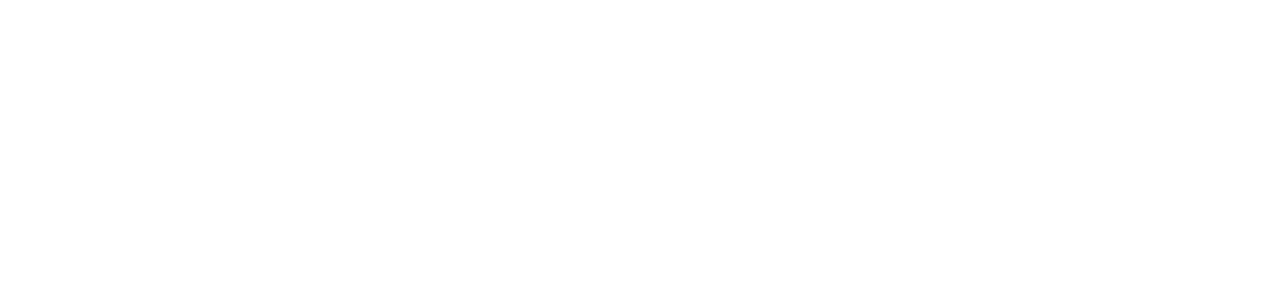
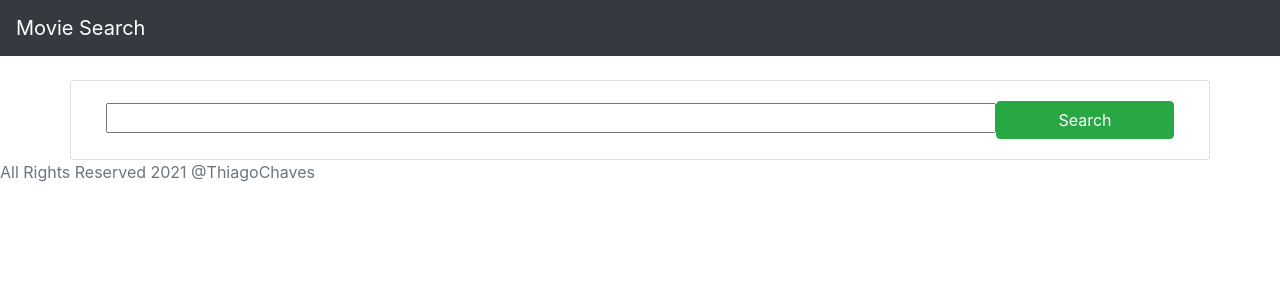
Before and after one commit to fthiagocdo/ftcia-moviessearch, a React (Create React App) app: page / in a window 1280 px wide. Shown: the top 300 px of the page. Built offline with nearby package versions, Linux system fonts and the light colour scheme.

Commit message:
Movie Search Component features added

```diff
--- a/src/App.js
+++ b/src/App.js
@@ -3,17 +3,21 @@
 import {BrowserRouter as Router, Route, Switch} from 'react-router-dom'
 import MovieSearchComponent from './components/MovieSearchComponent';
 import MovieDetailComponent from './components/MovieDetailComponent';
+import HeaderComponent from './components/HeaderComponent';
+import FooterComponent from './components/FooterComponent';
 
 function App() {
   return (
     <div>
       <Router>
-        <div className="App">
+        <HeaderComponent />
+        <div className="container">
           <Switch>
-            <Route path="/movie/search" component={MovieSearchComponent}></Route>
-            <Route path="/movie/detail" component={MovieDetailComponent}></Route>
+            <Route path="/" exact component={MovieSearchComponent}></Route>
+            <Route path="/detail/:id" component={MovieDetailComponent}></Route>
           </Switch>
         </div>
+        <FooterComponent />
       </Router>
     </div>
   );
--- /dev/null
+++ b/src/components/FooterComponent.js
@@ -0,0 +1,22 @@
+import React, { Component } from 'react'
+
+class FooterComponent extends Component {
+    constructor(props) {
+        super(props)
+
+        this.state = {
+        }
+    }
+
+    render() {
+        return (
+            <div>
+                <footer className="footer">
+                    <span className="text-muted">All Rights Reserved 2021 @ThiagoChaves</span>
+                </footer>
+            </div>
+        )
+    }
+}
+
+export default FooterComponent
--- /dev/null
+++ b/src/components/HeaderComponent.js
@@ -0,0 +1,24 @@
+import React, { Component } from 'react'
+
+class HeaderComponent extends Component {
+    constructor(props) {
+        super(props)
+
+        this.state = {
+        }
+    }
+
+    render() {
+        return (
+            <div>
+                <header>
+                    <nav className="navbar navbar-expand-md navbar-dark bg-dark">
+                    <div><a href="http://localhost:3000" className="navbar-brand">Movie Search</a></div>
+                    </nav>
+                </header>
+            </div>
+        )
+    }
+}
+
+export default HeaderComponent
--- a/src/components/MovieDetailComponent.js
+++ b/src/components/MovieDetailComponent.js
@@ -6,12 +6,13 @@
     constructor(props){
         super(props)
         this.state = {
+            id: this.props.match.params.id,
             movieDetail:[]
         }
     }
 
     componentDidMount(){
-        MovieService.getMoviesById().then((response) => {
+        MovieService.getMoviesById(this.state.id).then((response) => {
             this.setState({ movieDetail: response.data})
         });
     }
--- a/src/components/MovieSearchComponent.js
+++ b/src/components/MovieSearchComponent.js
@@ -1,3 +1,4 @@
+/* eslint-disable no-template-curly-in-string */
 import React from 'react';
 import MovieService from '../services/MovieService';
 
@@ -5,42 +6,107 @@
 
     constructor(props){
         super(props)
+
         this.state = {
+            searchKey: '',
             movies:[]
+        }
+
+        this.getMovieDetail = this.getMovieDetail.bind(this);
+        this.searchMovie = this.searchMovie.bind(this);
+
+        this.changeSearchKeyHandler = this.changeSearchKeyHandler.bind(this);
+    }
+
+    changeSearchKeyHandler = (event) => {
+        this.setState({searchKey: event.target.value});
+    }
+
+    getMovieDetail(id) {
+        this.props.history.push(`/detail/${id}`);
+    }
+
+    searchMovie() {
+        if(this.state.searchKey !== ''){
+            MovieService.getMoviesByName(this.state.searchKey).then((response) => {
+                this.setState({ movies: response.data})
+            });
         }
     }
 
-    componentDidMount(){
-        MovieService.getMoviesByName().then((response) => {
-            this.setState({ movies: response.data})
-        });
-    }
-
-    render (){
-        return (
-            <div>
-                <h1 className="text-center"> Movies List</h1>
+    getList(){
+        if(this.state.searchKey === ''){
+            return
+        }else if(this.state.movies.length){
+            return <div>
+                    <h1 className="text-center">Results</h1>
                     <table className="table table-striped">
                         <thead>
                             <tr>
-                            <td> Movie Id</td>
-                            <td> Title</td>
-                            <td> Year</td>
+                                <td>Imdb Id</td>
+                                <td>Title</td>
+                                <td>Year</td>
+                                <td>Actions</td>
                             </tr>
                         </thead>
                         <tbody>
                             {
                                 this.state.movies.map(movie =>
                                     <tr key={movie.imdbID}>
-                                     <td> {movie.imdbID}</td>
-                                     <td> {movie.Title}</td>
-                                     <td> {movie.Year}</td>
+                                        <td>{movie.imdbID}</td>
+                                        <td>{movie.Title}</td>
+                                        <td>{movie.Year}</td>
+                                        <td>
+                                            <button onClick={ () => this.getMovieDetail(movie.imdbID) } className="btn btn-info">Info</button>
+                                        </td>
                                     </tr>
                                 )
                             }
                         </tbody>
                     </table>
                 </div>
+        }else{
+            return <div>
+                    <h1 className="text-center">Results</h1>
+                    <table className="table table-striped">
+                        <thead>
+                            <tr>
+                                <td>Imdb Id</td>
+                                <td>Title</td>
+                                <td>Year</td>
+                                <td>Actions</td>
+                            </tr>
+                        </thead>
+                        <tbody>
+                            <tr>
+                                <td></td>
+                                <td className="text-center">No results found.</td>
+                                <td></td>
+                                <td></td>
+                            </tr>
+                        </tbody>
+                    </table>
+                </div>
+        }
+    }
+
+    render (){
+        return (
+            <div>
+                <br></br>
+
+                <div className="row">
+                    <div className="card col-md-12">
+                        <div className="card-body">
+                            <input name="searchKey" className="col-md-10"
+                                value={this.state.searchKey} onChange={this.changeSearchKeyHandler}/>
+                            <button className="btn btn-success col-md-2" onClick={this.searchMovie}>Search</button>
+                        </div>
+                    </div>
+                </div>
+
+                {this.getList()}
+            </div>
         )
     }
 }
--- a/src/services/MovieService.js
+++ b/src/services/MovieService.js
@@ -4,12 +4,12 @@
 
 class MovieService {
 
-    getMoviesByName(){
-        return axios.get(MOVIE_API_URL+'name/man');
+    getMoviesByName(title){
+        return axios.get(MOVIE_API_URL+'name/'+title);
     }
 
-    getMoviesById(){
-        return axios.get(MOVIE_API_URL+'id/tt0371746');
+    getMoviesById(id){
+        return axios.get(MOVIE_API_URL+'id/'+id);
     }
 }
 
```
Also changed, not shown: 1 other file (tests, documents, lock files or other folders). Lines whose indentation alone changed are shown as unchanged.
